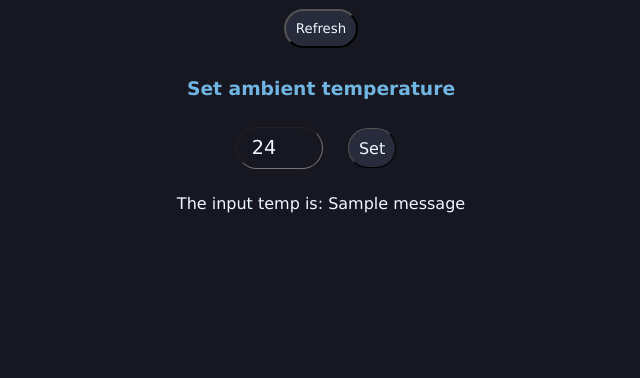
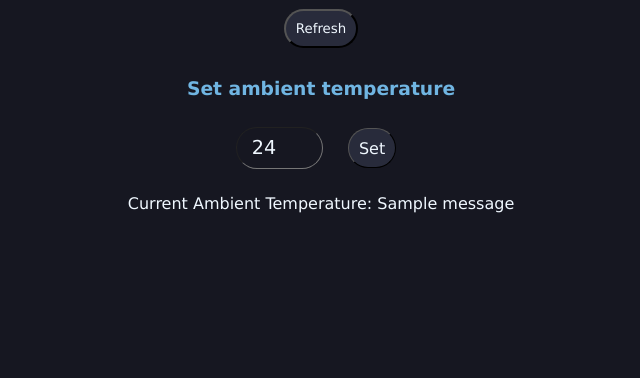
Before and after one commit to amanag7/HVAC-Controller, a Flask app: page / in a window 1280 px wide. Shown: the part 158-536 px from the top of the page, without its empty margins (319-959 px from the left). Run offline with Flask 2, Linux system fonts and the light colour scheme; one stand-in notice (Sample message) is shown.

Commit message:
Update index.html
Changed the display text

```diff
--- a/templates/index.html
+++ b/templates/index.html
@@ -34,7 +34,7 @@
     </form>
     <div class="temp_op">
     {% for message in get_flashed_messages() %}
-        <p>The input temp is: {{message}}</p>
+        <p>Current Ambient Temperature: {{message}}</p>
     {% endfor %}
     </div>
 </body>
```
